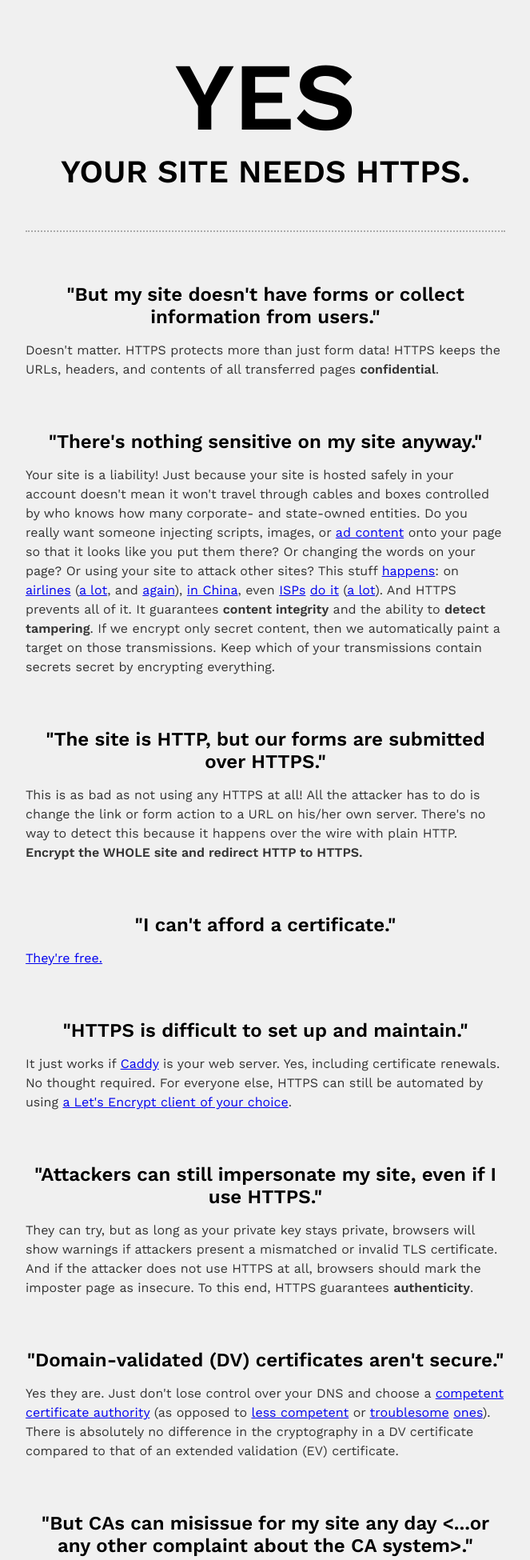
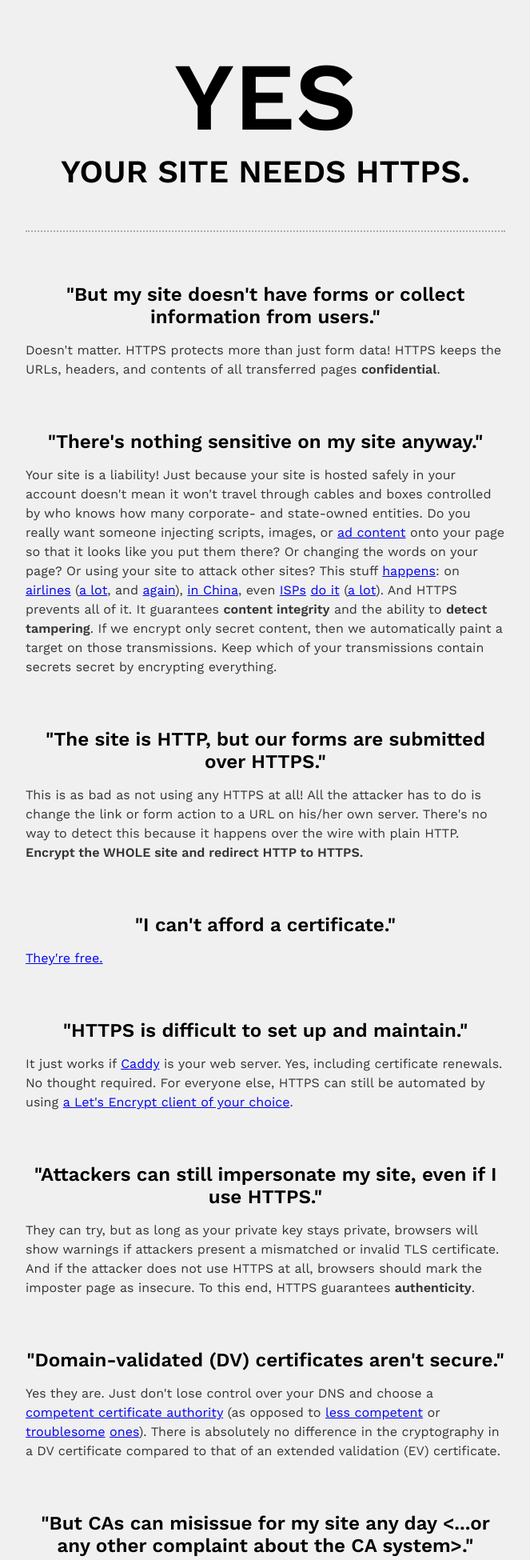
Before and after one commit to octopuce/doesmysiteneedhttps, a PHP site: page /index.en.php in a window 1280 px wide. Shown: the top 1950 px of the page at 80% size, without its empty margins (308-971 px from the left). Run offline with PHP 8.4, Linux system fonts and the light colour scheme; some libraries are stand-ins or nearby versions.

Commit message:
local version of EN one

```diff
--- a/index.en.php
+++ b/index.en.php
@@ -22,8 +22,8 @@
 		<meta itemprop="name" content="Does my site need HTTPS?">
 		<meta itemprop="description" content="Find out if your site needs HTTPS.">
 
-		<script src="script.js"></script>
-		<link rel="stylesheet" href="https://fonts.googleapis.com/css?family=Work+Sans:400,600">
+		<script src="https://doesmysiteneedhttps.com/script.js"></script>
+		<link rel="stylesheet" href="font.css">
 		<link rel="stylesheet" href="style.css">
 	</head>
 	<body>
```
